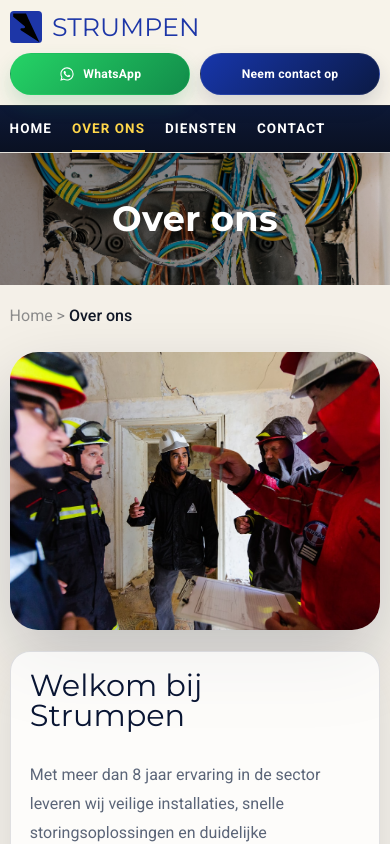
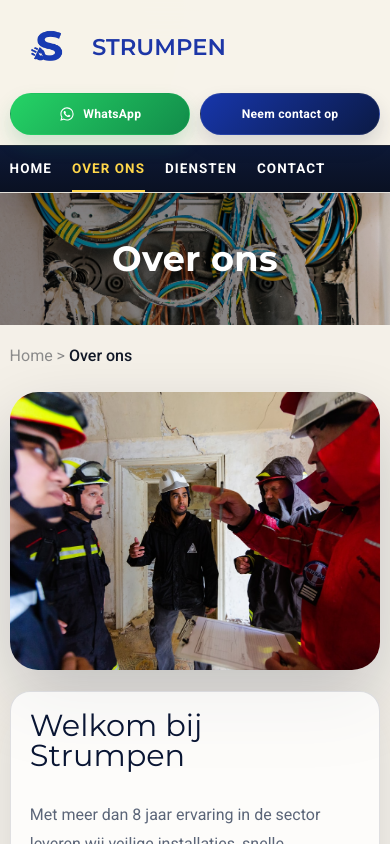
Before and after one commit to Nepryash/jordywebsite, a Vue app: page /about in a window 390 px wide. Shown: the top 844 px of the page. Built offline with nearby package versions, Linux system fonts and the light colour scheme.

Commit message:
Update header branding and WhatsApp contact flow

```diff
--- a/src/components/SiteHeader.vue
+++ b/src/components/SiteHeader.vue
@@ -1,11 +1,11 @@
 <script setup lang="ts">
-import { computed } from "vue";
+import { computed, ref } from "vue";
 import { RouterLink, useRoute } from "vue-router";
 import { getUiCopy } from "../i18n";
 import { headerAssets } from "../localAssets";
 import type { SiteContent } from "../types";
 
-const { locationIcon, phoneIcon } = headerAssets;
+const { logo, logoFallback, locationIcon, phoneIcon } = headerAssets;
 
 const props = defineProps<{
   content: SiteContent;
@@ -17,25 +17,26 @@ const ui = computed(() => getUiCopy());
 const addressParts = computed(() => props.content.brand.address.split(",").map((part) => part.trim()));
 const addressLineOne = computed(() => addressParts.value.slice(0, -2).join(", ") || addressParts.value[0] || "");
 const addressLineTwo = computed(() => addressParts.value.slice(-2).join(", ") || props.content.brand.address);
-const whatsappHref = "#";
+const whatsappHref = "https://wa.me/31681046041";
+const headerLogoSrc = ref<string>(logo);
+
+function handleHeaderLogoError() {
+  if (headerLogoSrc.value !== logoFallback) {
+    headerLogoSrc.value = logoFallback;
+  }
+}
 </script>
 
 <template>
   <header class="site-header">
     <div class="site-frame header-main">
       <RouterLink class="header-brand" to="/" data-node-id="8:506">
-        <svg
+        <img
           class="header-brand-icon"
-          viewBox="0 0 100 100"
-          aria-hidden="true"
-          focusable="false"
-        >
-          <rect width="100" height="100" rx="12" fill="#1d36a7" />
-          <path
-            d="M10 18 L46 48 C48 50 47 54 43 54 H36 C32 54 31 59 35 61 L92 98 L58 26 C56 21 53 14 50 8 H10 Z"
-            fill="#000000"
-          />
-        </svg>
+          :src="headerLogoSrc"
+          :alt="`${props.content.brand.name} logo`"
+          @error="handleHeaderLogoError"
+        />
         <span class="header-brand-name" data-node-id="1:4">{{ props.content.brand.name.toUpperCase() }}</span>
       </RouterLink>
       <div class="header-contact header-contact-address" data-node-id="1:5">
@@ -53,7 +54,7 @@ const whatsappHref = "#";
         </div>
       </div>
       <div class="header-actions">
-        <a class="button whatsapp-button" :href="whatsappHref" aria-label="WhatsApp">
+        <a class="button whatsapp-button" :href="whatsappHref" aria-label="WhatsApp" target="_blank" rel="noopener noreferrer">
           <svg class="whatsapp-button-icon" viewBox="0 0 24 24" aria-hidden="true" focusable="false">
             <path
               fill="currentColor"
--- a/src/localAssets.ts
+++ b/src/localAssets.ts
@@ -1,4 +1,6 @@
 export const headerAssets = {
+  logo: "/logo1.png",
+  logoFallback: "/icons/footer/brand-mark.svg",
   locationIcon: "/icons/header/location.svg",
   phoneIcon: "/icons/header/phone.svg"
 } as const;
--- a/src/styles.css
+++ b/src/styles.css
@@ -153,15 +153,16 @@ main {
 }
 
 .header-brand-icon {
-  width: 44px;
-  height: 44px;
+  width: auto;
+  height: 100px;
+  max-width: 100px;
   object-fit: contain;
   flex: 0 0 auto;
 }
 
 .header-brand-name {
-  font-size: clamp(2rem, 2.4vw, 2.45rem);
-  font-weight: 400;
+  font-size: clamp(1.8rem, 2.16vw, 2.2rem);
+  font-weight: 600;
   line-height: 1;
   color: var(--blue);
   min-width: 0;
@@ -2432,12 +2433,12 @@ main > section.scroll-reveal.is-visible {
   }
 
   .header-brand-icon {
-    width: 38px;
-    height: 38px;
+    height: 90px;
+    max-width: 90px;
   }
 
   .header-brand-name {
-    font-size: 1.9rem;
+    font-size: 1.71rem;
   }
 
   .figma-footer-shell {
@@ -2680,12 +2681,13 @@ main > section.scroll-reveal.is-visible {
   }
 
   .header-brand-icon {
-    width: 32px;
-    height: 32px;
+    width: 72px;
+    height: 72px;
   }
 
   .header-brand-name {
-    font-size: 1.58rem;
+    font-size: 1.42rem;
+    font-weight: 600;
   }
 
   .header-contact {
--- a/src/views/ContactView.vue
+++ b/src/views/ContactView.vue
@@ -22,6 +22,7 @@ const ui = computed(() => getUiCopy());
 const sending = ref(false);
 const statusText = ref("");
 const statusType = ref<"idle" | "success" | "error">("idle");
+const whatsappNumber = "31681046041";
 const contactDetails = computed(() => [
   {
     label: "Adres",
@@ -39,19 +40,41 @@ const contactDetails = computed(() => [
   }
 ]);
 
+function buildWhatsappHref(payload: ContactPayload) {
+  const text = [
+    "Nieuwe aanvraag via de website:",
+    `Naam: ${payload.name}`,
+    `E-mail: ${payload.email}`,
+    `Onderwerp: ${payload.subject}`,
+    `Bericht: ${payload.message}`
+  ].join("\n");
+
+  return `https://wa.me/${whatsappNumber}?text=${encodeURIComponent(text)}`;
+}
+
 async function handleSubmit() {
   sending.value = true;
   statusType.value = "idle";
   statusText.value = ui.value.contact.sendingStatus;
 
   try {
-    const result = await submitContact(form);
+    const submission = {
+      name: form.name,
+      email: form.email,
+      subject: form.subject,
+      message: form.message
+    };
+    const result = await submitContact(submission);
     form.name = "";
     form.email = "";
     form.subject = "Websiteaanvraag";
     form.message = "";
     statusType.value = "success";
     statusText.value = result.message || ui.value.contact.sent;
+
+    if (typeof window !== "undefined") {
+      window.open(buildWhatsappHref(submission), "_blank", "noopener,noreferrer");
+    }
   } catch (error) {
     statusType.value = "error";
     statusText.value = error instanceof Error ? error.message : ui.value.contact.failed;
```
Also changed, not shown: public/logo1.png (added).
